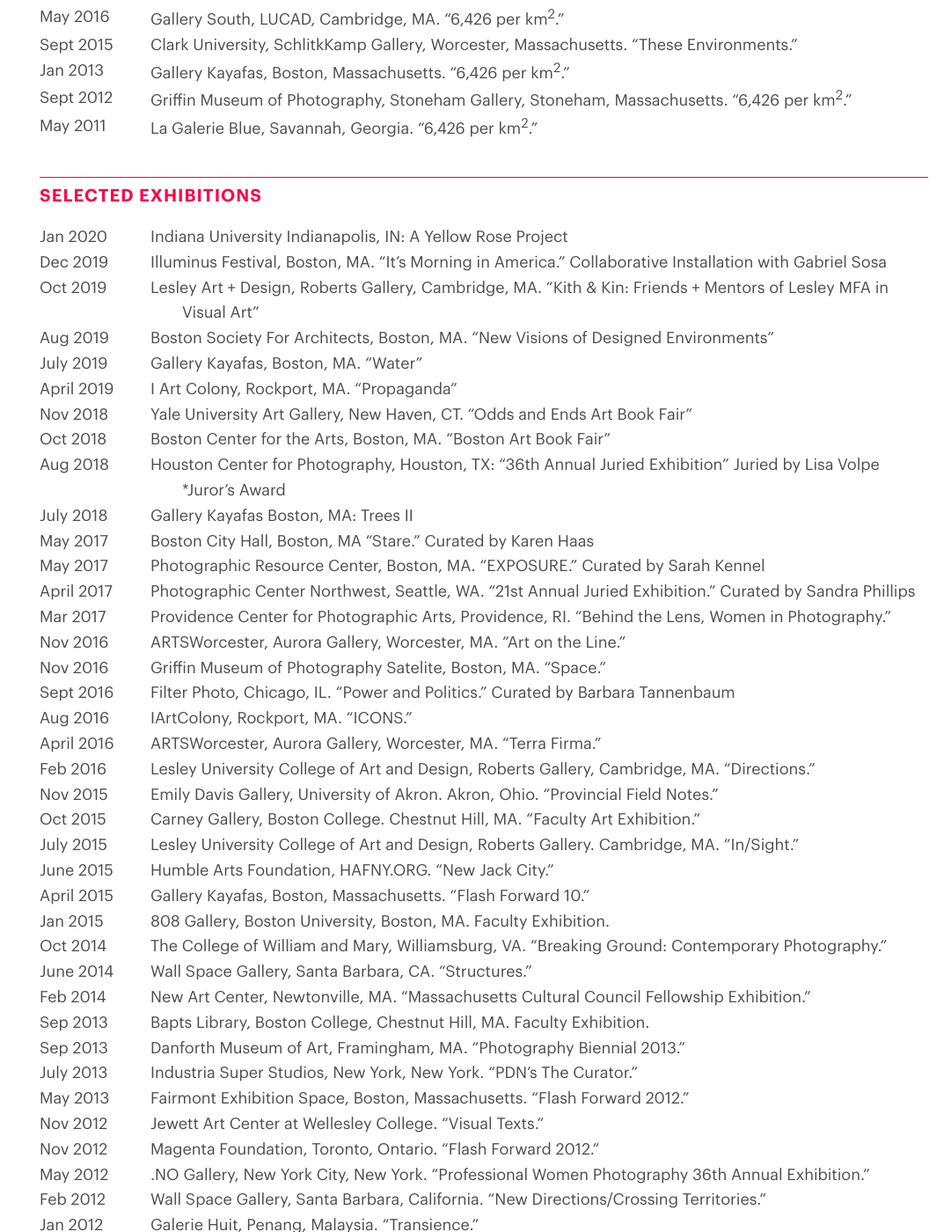
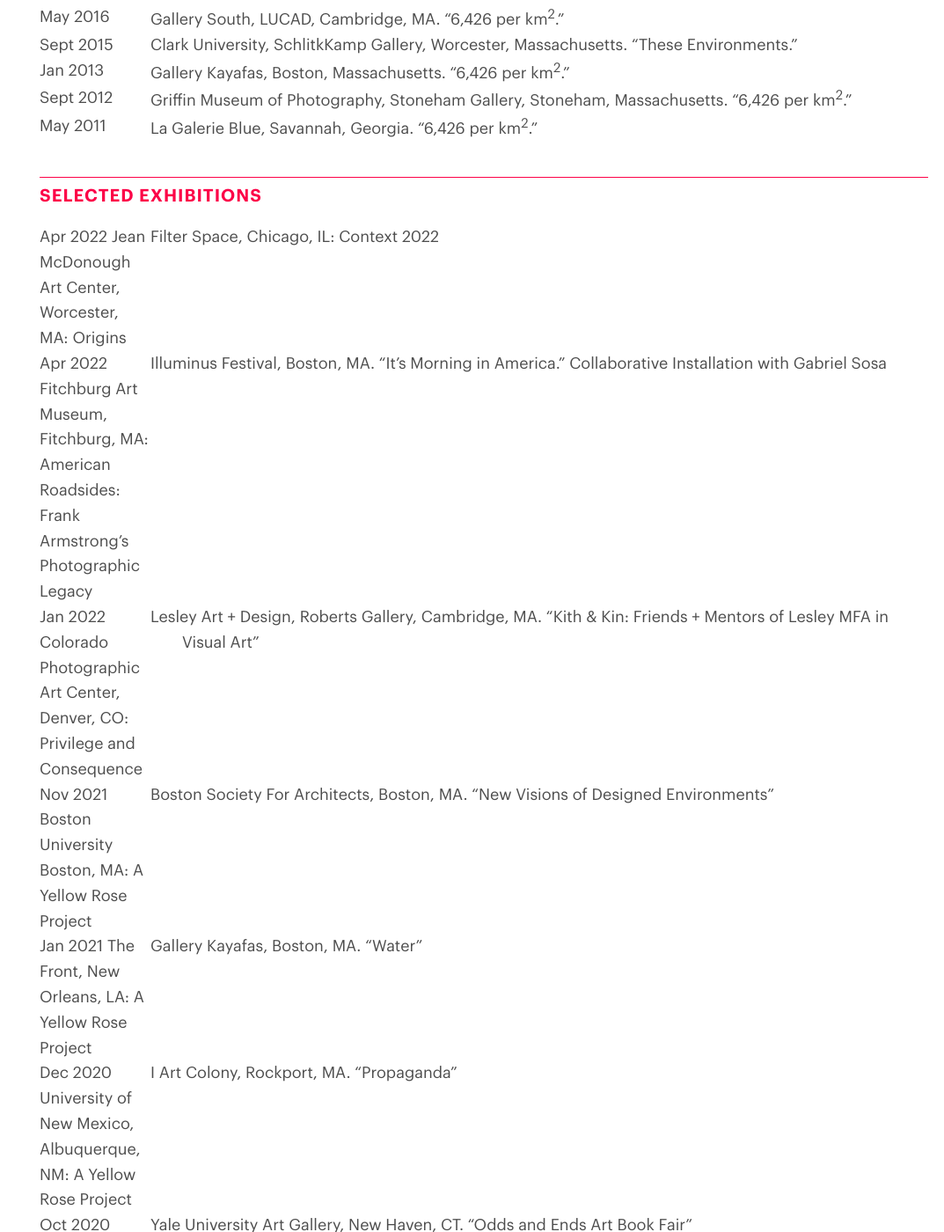
Before and after one commit to greermuldowney/greermuldowney-com, a Jekyll site: the page built from cv.md, in a window 1280 px wide and 1400 px high, scrolled down 3856 px. Shown: the whole window at 88% size, without its empty margins (207-1280 px from the left). Built offline with Jekyll 4.4.1, drawn with Linux system fonts in a browser that asks for light colours; our own code applies the rules of GitHub Pages for plain Markdown files; some of the changed text lies outside the part shown.

Commit message:
New Exhibitions since 2019

```diff
--- a/cv.md
+++ b/cv.md
@@ -222,8 +222,22 @@
 
 # Selected Exhibitions
 {:#selected}
+Filter Space, Chicago, IL: Context 2022
+: Apr 2022
+Jean McDonough Art Center, Worcester, MA: Origins
+: Apr 2022
+Fitchburg Art Museum, Fitchburg, MA: American Roadsides: Frank Armstrong’s Photographic Legacy
+: Jan 2022
+Colorado Photographic Art Center,  Denver, CO: Privilege and Consequence
+: Nov 2021
+Boston University Boston, MA: A Yellow Rose Project
+: Jan 2021
+The Front, New Orleans, LA: A Yellow Rose Project
+: Dec 2020
+University of New Mexico,  Albuquerque, NM: A Yellow Rose Project
+: Oct 2020
 Indiana University Indianapolis, IN: A Yellow Rose Project
-: Jan 2020
+: Aug 2020
 
 Illuminus Festival, Boston, MA. "It's Morning in America." Collaborative Installation with Gabriel Sosa
 : Dec 2019
```
